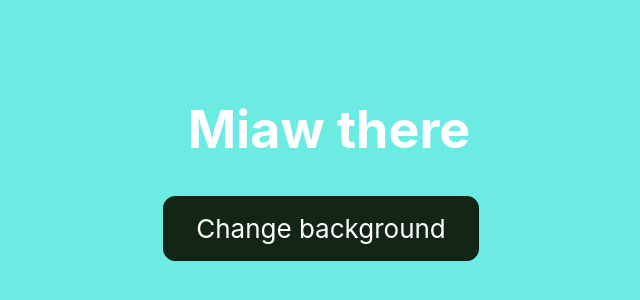
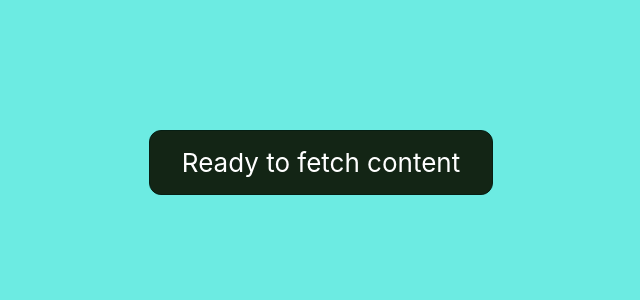
Before and after one commit to marcelaObesoTI/app-design, a React (Create React App) app: page / in a window 1280 px wide. Shown: the part 238-538 px from the top of the page, without its empty margins (311-951 px from the left). Built offline with nearby package versions, Linux system fonts and the light colour scheme.

Commit message:
feat: added contentful

```diff
--- a/package.json
+++ b/package.json
@@ -7,6 +7,7 @@
 		"@testing-library/jest-dom": "^5.16.5",
 		"@testing-library/react": "^13.4.0",
 		"@testing-library/user-event": "^13.5.0",
+		"contentful": "^9.2.5",
 		"react": "^18.2.0",
 		"react-dom": "^18.2.0",
 		"react-scripts": "5.0.1",
--- a/public/index.html
+++ b/public/index.html
@@ -9,7 +9,7 @@
 			name="description"
 			content="Web site created using create-react-app"
 		/>
-		<link rel="apple-touch-icon" href="%PUBLIC_URL%/logo192.png" />
+
 		<!--
       manifest.json provides metadata used when your web app is installed on a
       user's mobile device or desktop. See https://developers.google.com/web/fundamentals/web-app-manifest/
--- a/src/App.js
+++ b/src/App.js
@@ -1,7 +1,21 @@
 import './App.css';
 import { useState, useEffect } from 'react';
+const contentful = require('contentful');
+const client = contentful.createClient({
+	space: 'tvhoo57j3k4g',
+	accessToken: 'gKX0EqBC6lS-eqwnTLYQzVKNFt1gtKgu81QYYlLKk8A',
+});
 
-function App() {
+const App = () => {
+	const [content, setContent] = useState([]);
+	const [isLoading, setIsLoading] = useState(true);
+	const fetchData = async () => {
+		setIsLoading(true);
+		const result = await fetchContent();
+		console.log(result);
+		setContent(result);
+		setIsLoading(false);
+	};
 	const colorPicker = () => {
 		return `#${Math.random().toString(16).substr(-6)}`;
 	};
@@ -11,21 +25,49 @@ function App() {
 	useEffect(() => {
 		document.body.style.backgroundColor = color;
 	}, [color]);
+	const fetchContent = () => client.getEntries().then(response => response);
+	/**
+	 * Make API request
+	 */
 
 	return (
 		<div className='App'>
+			{isLoading ? (
 				<header className='App-header'>
-				<h1>Miaw there</h1>
+					<button onClick={() => fetchData()}>Ready to fetch content</button>
+				</header>
+			) : (
+				<header className='App-header'>
+					<h1>{content.items[0].fields.miawThere}</h1>
 					<button
 						onClick={() => {
 							setColor(newColor);
 						}}
 					>
-					Change background
+						{content.items[0].fields.button}
 					</button>
 				</header>
+			)}
 		</div>
 	);
-}
+};
+
+// function App() {
+
+// 	return (
+// 		<div className='App'>
+// 			<header className='App-header'>
+// 				<h1>Miaw there</h1>
+// 				<button
+// 					onClick={() => {
+// 						setColor(newColor);
+// 					}}
+// 				>
+// 					Change background
+// 				</button>
+// 			</header>
+// 		</div>
+// 	);
+// }
 
 export default App;
```
Also changed, not shown: public/manifest.json, 1 other file (tests, documents, lock files or other folders). Lines whose indentation alone changed are shown as unchanged.
